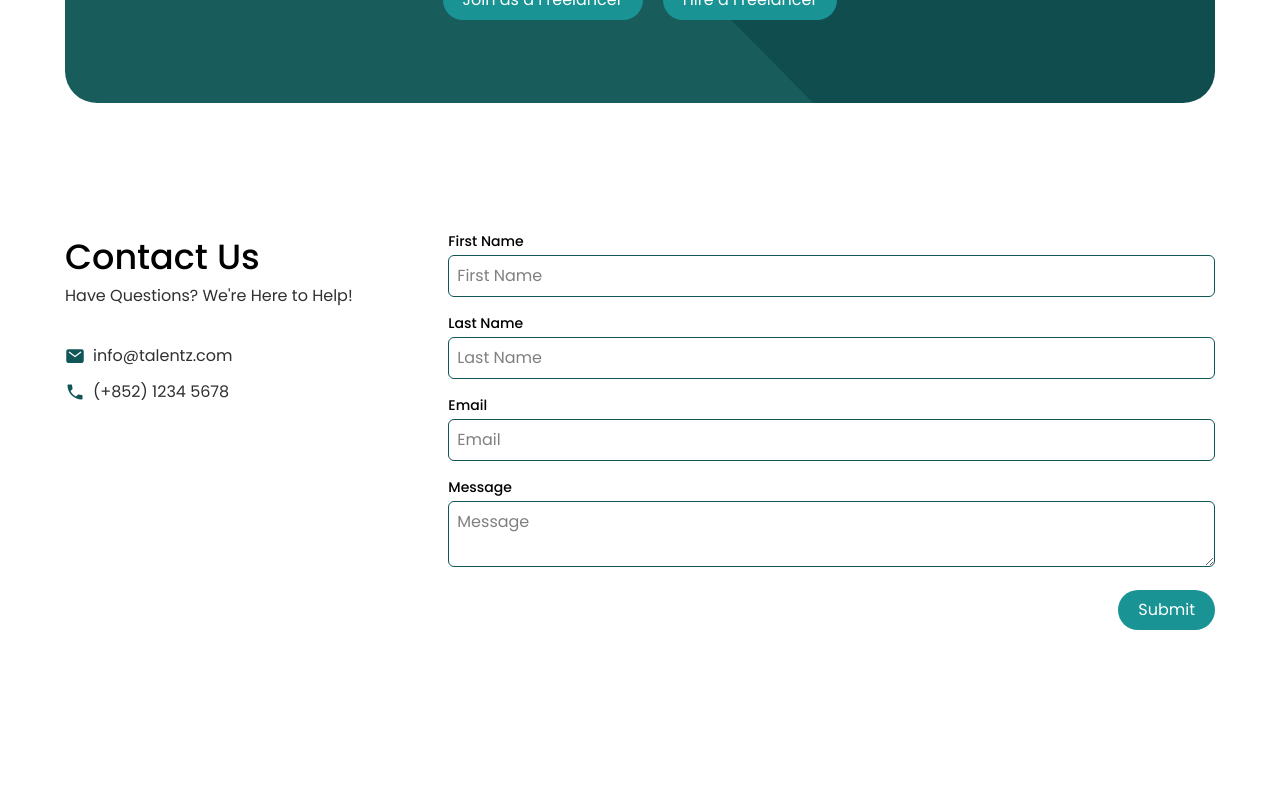
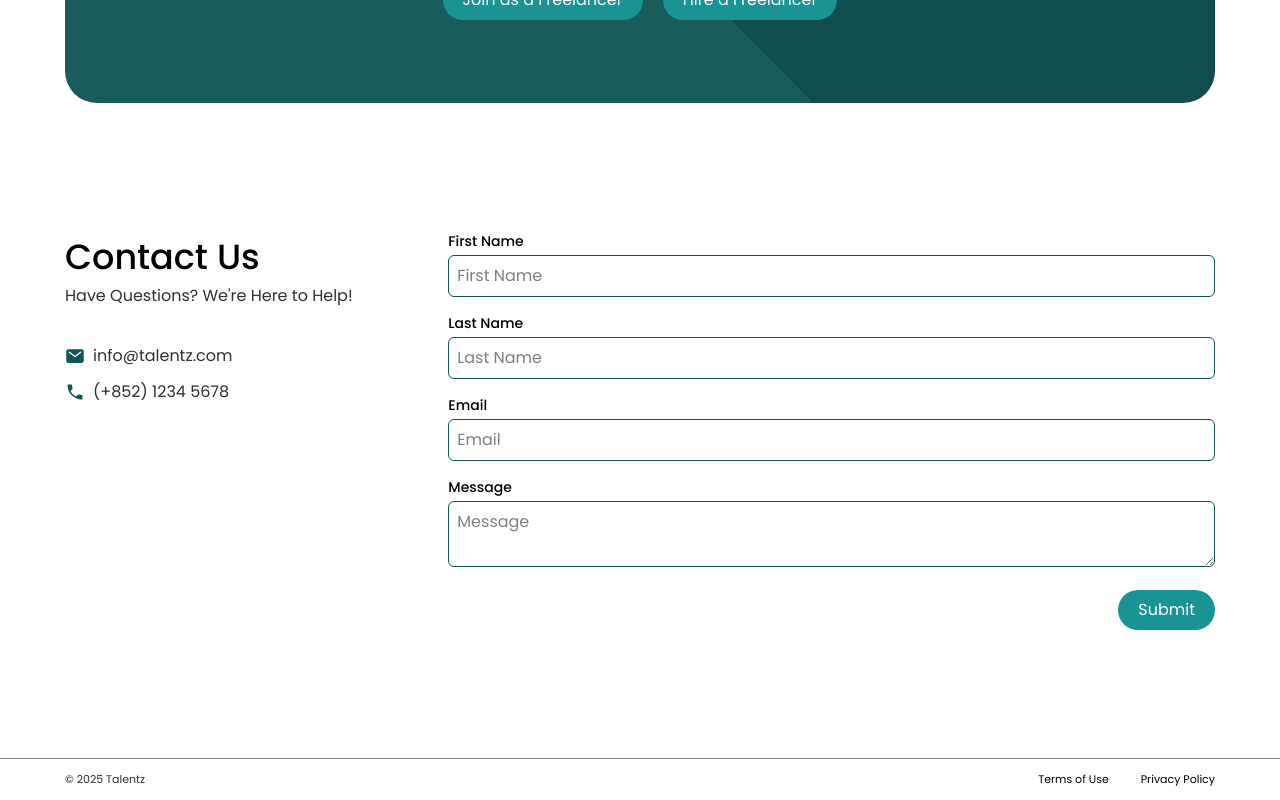
Before and after one commit to herdoy-dev/talentz, a Next.js app: page / in a window 1280 px wide. Shown: the part 3276-4076 px from the top of the page. Before the commit the page ends 4034 px from the top, so only its background shows below. Built offline with nearby package versions, Linux system fonts and the light colour scheme.

Commit message:
Build The Footer

```diff
--- a/app/page.tsx
+++ b/app/page.tsx
@@ -1,3 +1,4 @@
+import Footer from "@/components/footer";
 import Navbar from "@/components/navbar";
 import CallToAction from "./_components/call-to-action";
 import Contact from "./_components/contact";
@@ -18,6 +19,7 @@ export default function Home() {
       <Testimonials />
       <CallToAction />
       <Contact />
+      <Footer />
     </>
   );
 }
--- /dev/null
+++ b/components/footer.tsx
@@ -0,0 +1,21 @@
+import Link from "next/link";
+import Container from "./ui/container";
+import Text from "./ui/text";
+
+export default function Footer() {
+  return (
+    <footer className="border-t border-gray">
+      <Container className="flex items-center justify-between py-3">
+        <Text size="very-small">&copy; 2025 Talentz</Text>
+        <div className="flex items-center gap-8">
+          <Link className="text-[11px]" href="/">
+            Terms of Use
+          </Link>
+          <Link className="text-[11px]" href="/">
+            Privacy Policy
+          </Link>
+        </div>
+      </Container>
+    </footer>
+  );
+}
```
